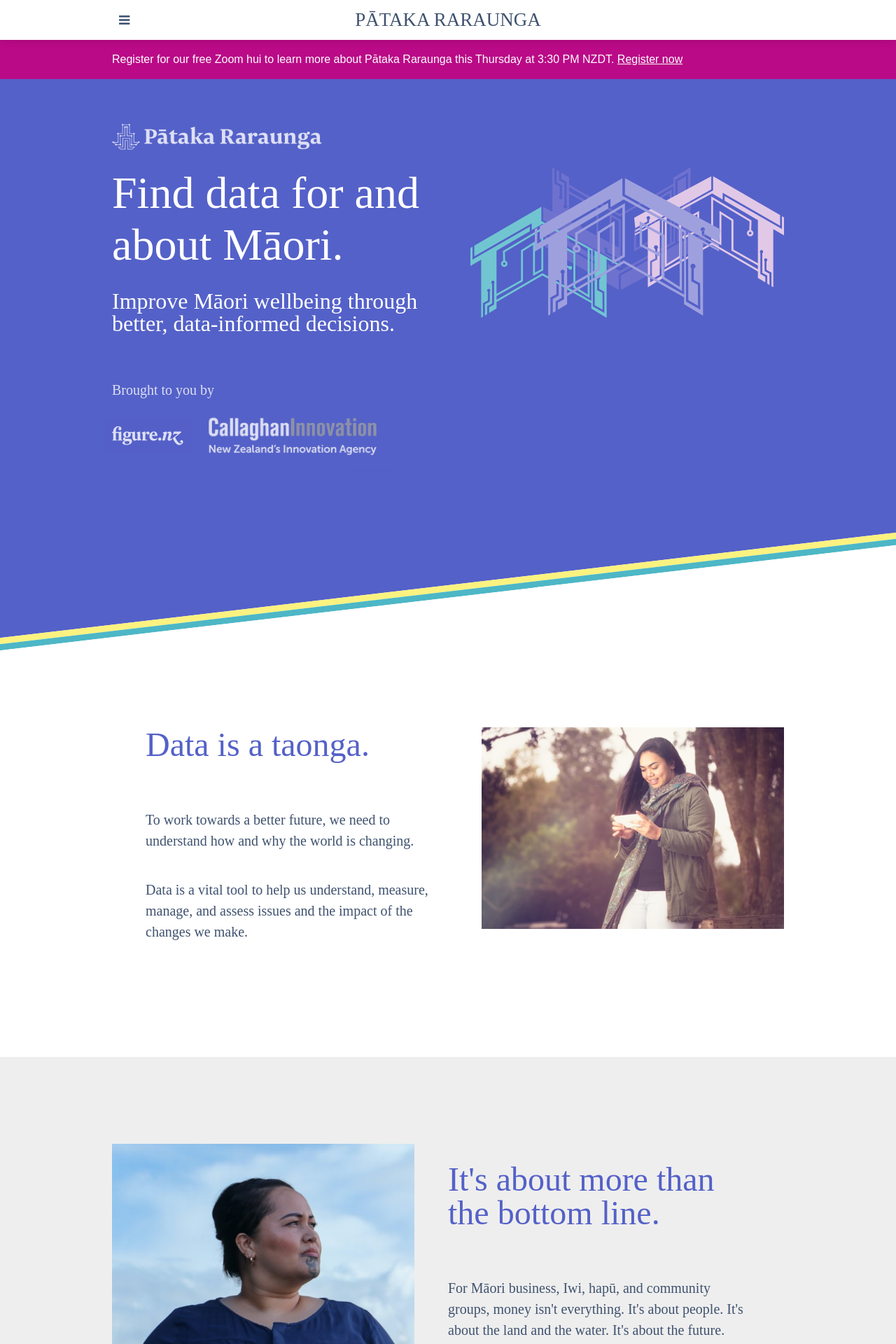
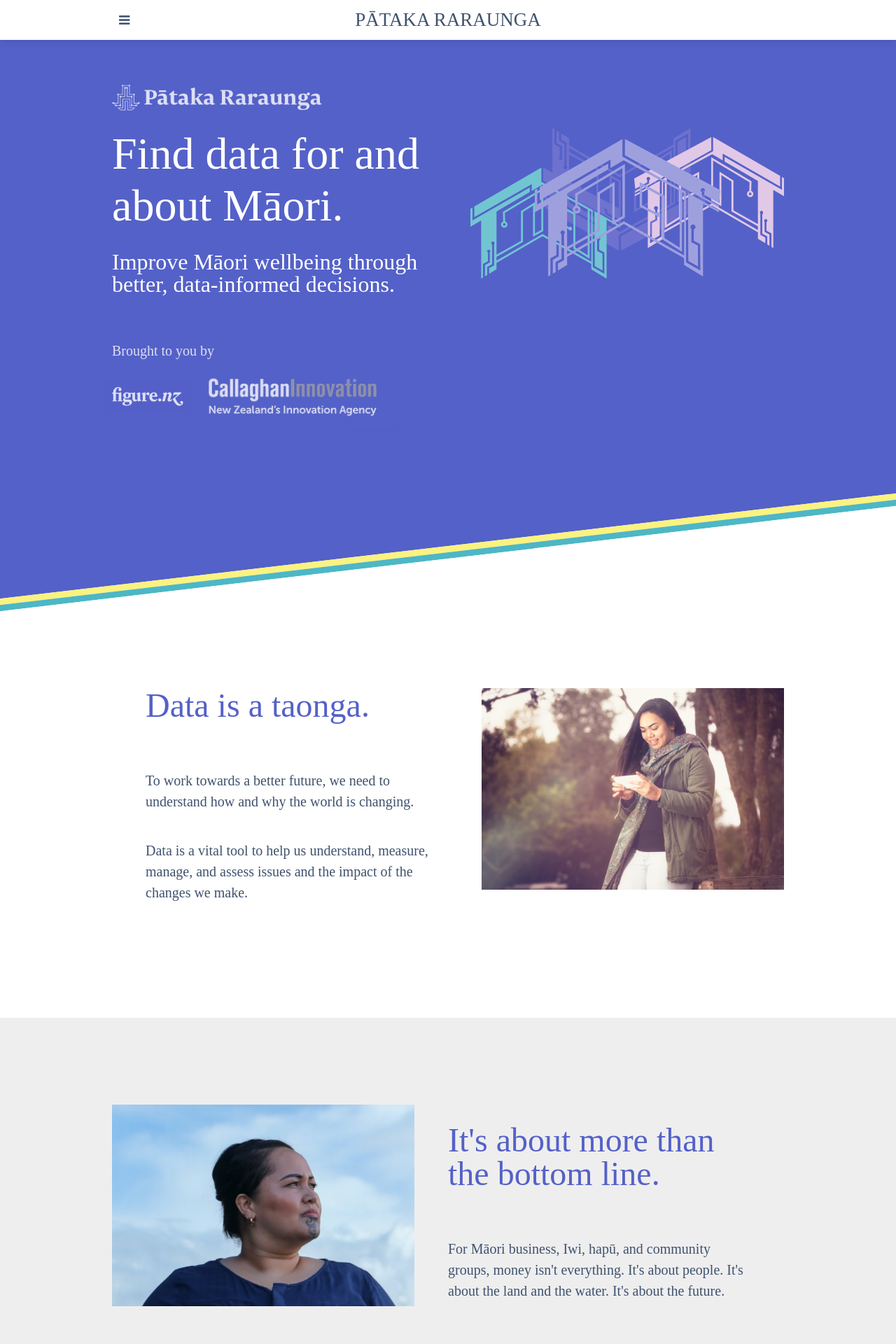
Before and after one commit to figurenz/microsite-maori, a Jekyll site: the page built from index.md, in a window 1280 px wide. Shown: the top 1920 px of the page at 70% size. Built offline with Jekyll 4.4.1, drawn with Linux system fonts in a browser that asks for light colours; some web fonts are replaced.

Commit message:
turn webinar banner off

```diff
--- a/_layouts/default.html
+++ b/_layouts/default.html
@@ -44,9 +44,10 @@
         </header>
 
         <main>
-            <div class="banner">
+            <!--uncomment section below to turn webinar banner on-->
+            <!-- <div class="banner">
                 <div class="wrapper">Register for our free Zoom hui to learn more about {{site.title}} this Thursday at 3:30 PM NZDT. <a href="https://blog.figure.nz/a-new-home-for-m%C4%81ori-data-563fb3d01051">Register now</a></div>
-            </div>
+            </div> -->
             {% if page.isHome == true %}
             <section class="home-section">
                     <div class="content wrapper">
```
